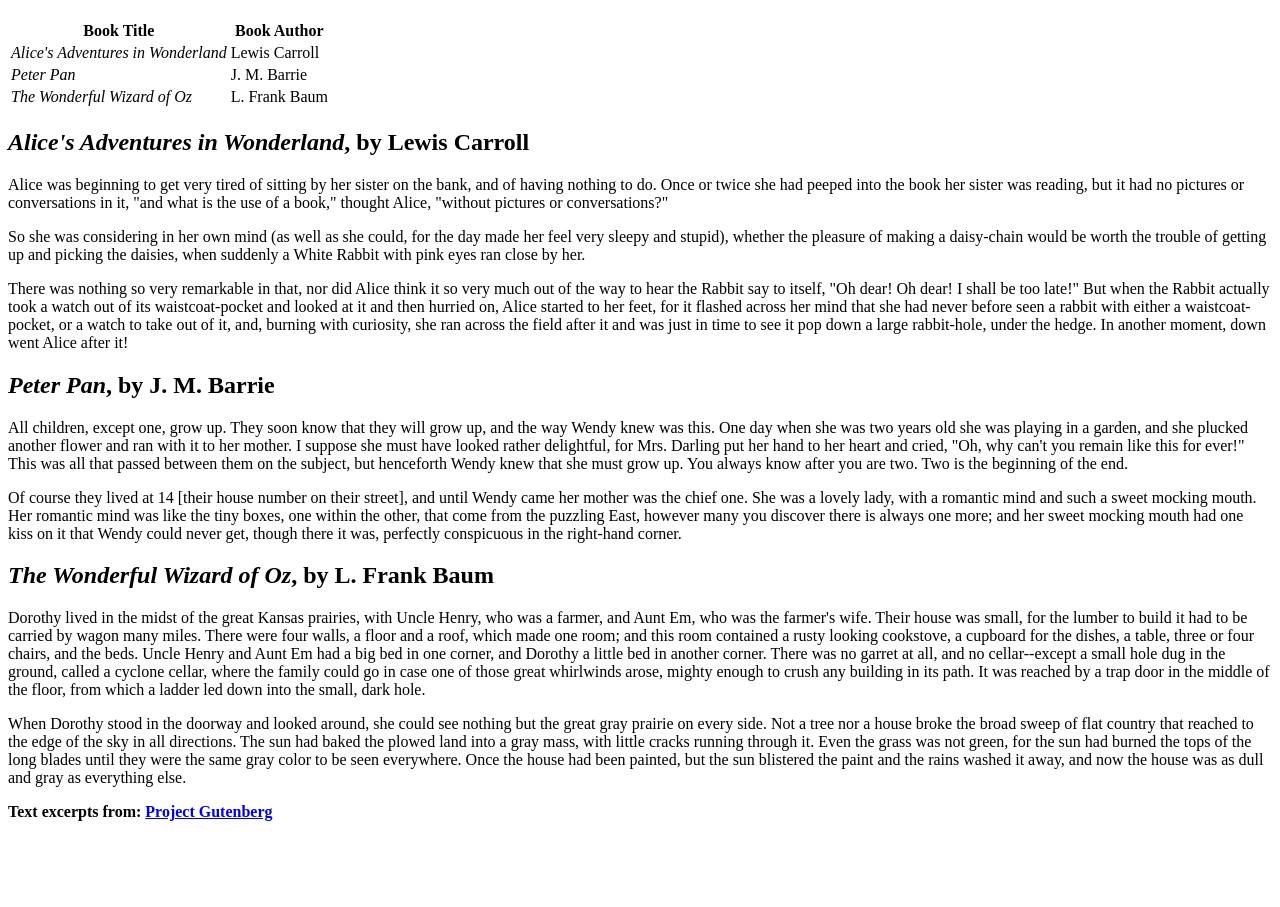
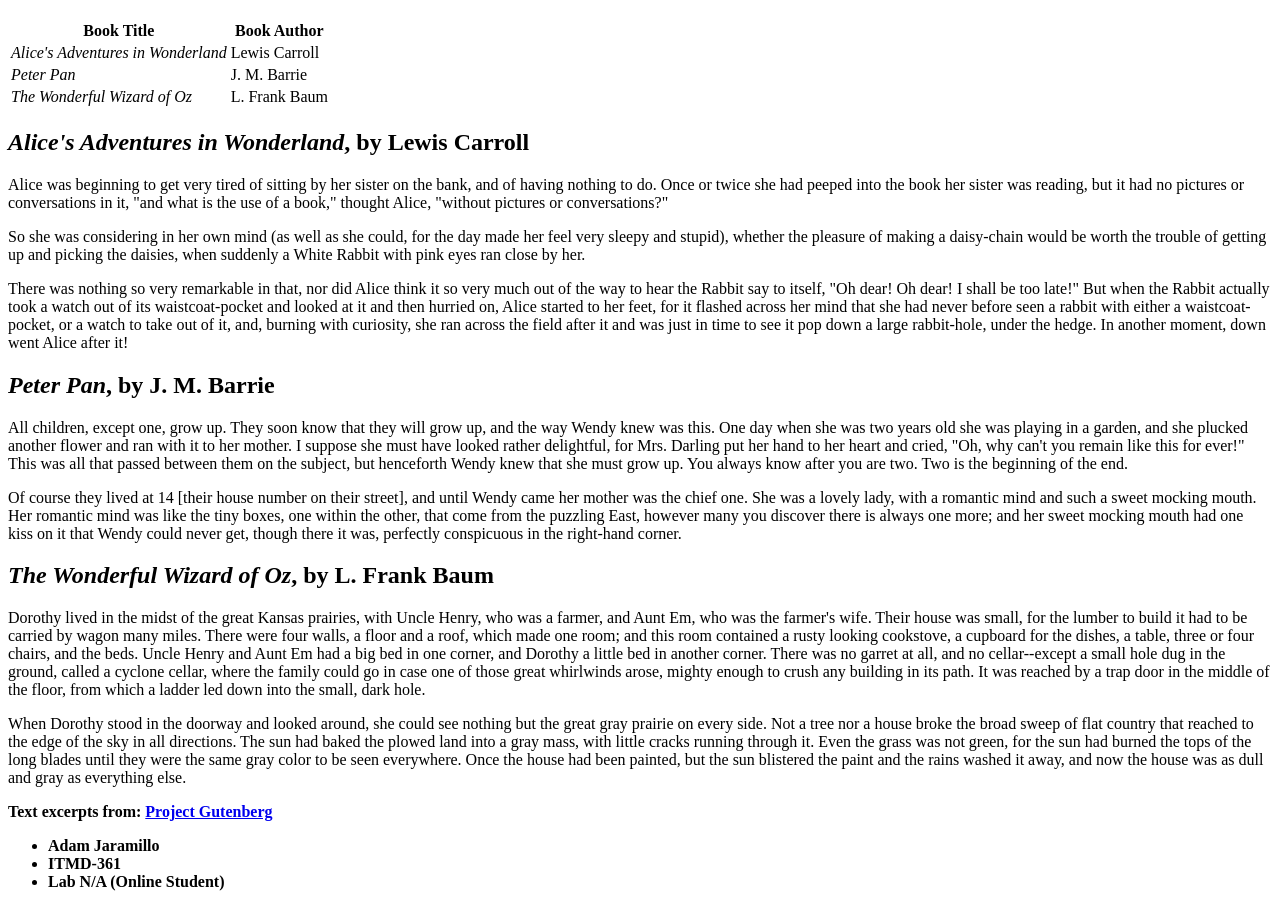
Before and after one commit to adamsecond-af/webdev_lab3, a plain HTML site: page index.html in a window 1280 px wide. Shown: the part 61-968 px from the top of the page. Before the commit the page ends 898 px from the top, so only its background shows below. Drawn offline with Linux system fonts and the light colour scheme.

Commit message:
Added student info

```diff
--- a/index.html
+++ b/index.html
@@ -35,5 +35,10 @@
   <p>Dorothy lived in the midst of the great Kansas prairies, with Uncle Henry, who was a farmer, and Aunt Em, who was the farmer's wife.  Their house was small, for the lumber to build it had to be carried by wagon many miles.  There were four walls, a floor and a roof, which made one room; and this room contained a rusty looking cookstove, a cupboard for the dishes, a table, three or four chairs, and the beds.  Uncle Henry and Aunt Em had a big bed in one corner, and Dorothy a little bed in another corner.  There was no garret at all, and no cellar--except a small hole dug in the ground, called a cyclone cellar, where the family could go in case one of those great whirlwinds arose, mighty enough to crush any building in its path.  It was reached by a trap door in the middle of the floor, from which a ladder led down into the small, dark hole.</p>
   <p>When Dorothy stood in the doorway and looked around, she could see nothing but the great gray prairie on every side.  Not a tree nor a house broke the broad sweep of flat country that reached to the edge of the sky in all directions.  The sun had baked the plowed land into a gray mass, with little cracks running through it.  Even the grass was not green, for the sun had burned the tops of the long blades until they were the same gray color to be seen everywhere.  Once the house had been painted, but the sun blistered the paint and the rains washed it away, and now the house was as dull and gray as everything else.</p>
   <p><strong>Text excerpts from: <a href="http://www.gutenberg.org">Project Gutenberg</a></strong></p>
+  <ul>
+    <li><strong>Adam Jaramillo</strong></li>
+    <li><strong>ITMD-361</strong></li>
+    <li><strong>Lab N/A (Online Student)</strong></li>
+  </ul>
 </body>
 </html>
```
